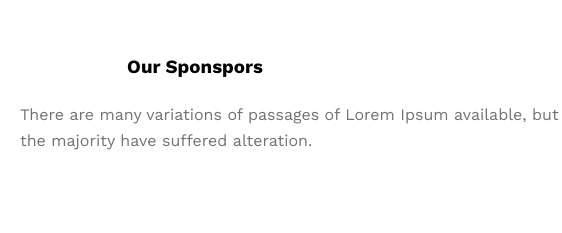
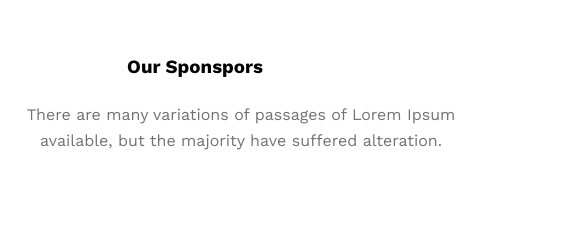
Before and after one commit to niladhikari/g3-architects-website, a plain HTML site: page index.html in a window 390 px wide. Shown: the part 1308-1541 px from the top of the page, 562 px wide, since content can reach past the window. Drawn offline with nearby package versions, Linux system fonts and the light colour scheme.

Commit message:
update some style sponspors

```diff
--- a/style/architects.css
+++ b/style/architects.css
@@ -275,8 +275,7 @@ p {
     display: grid;
   }
   .sponspors p{
-    text-align: left;
-    margin: 0px;
+    width: 442px;
   }
 }
 
```
